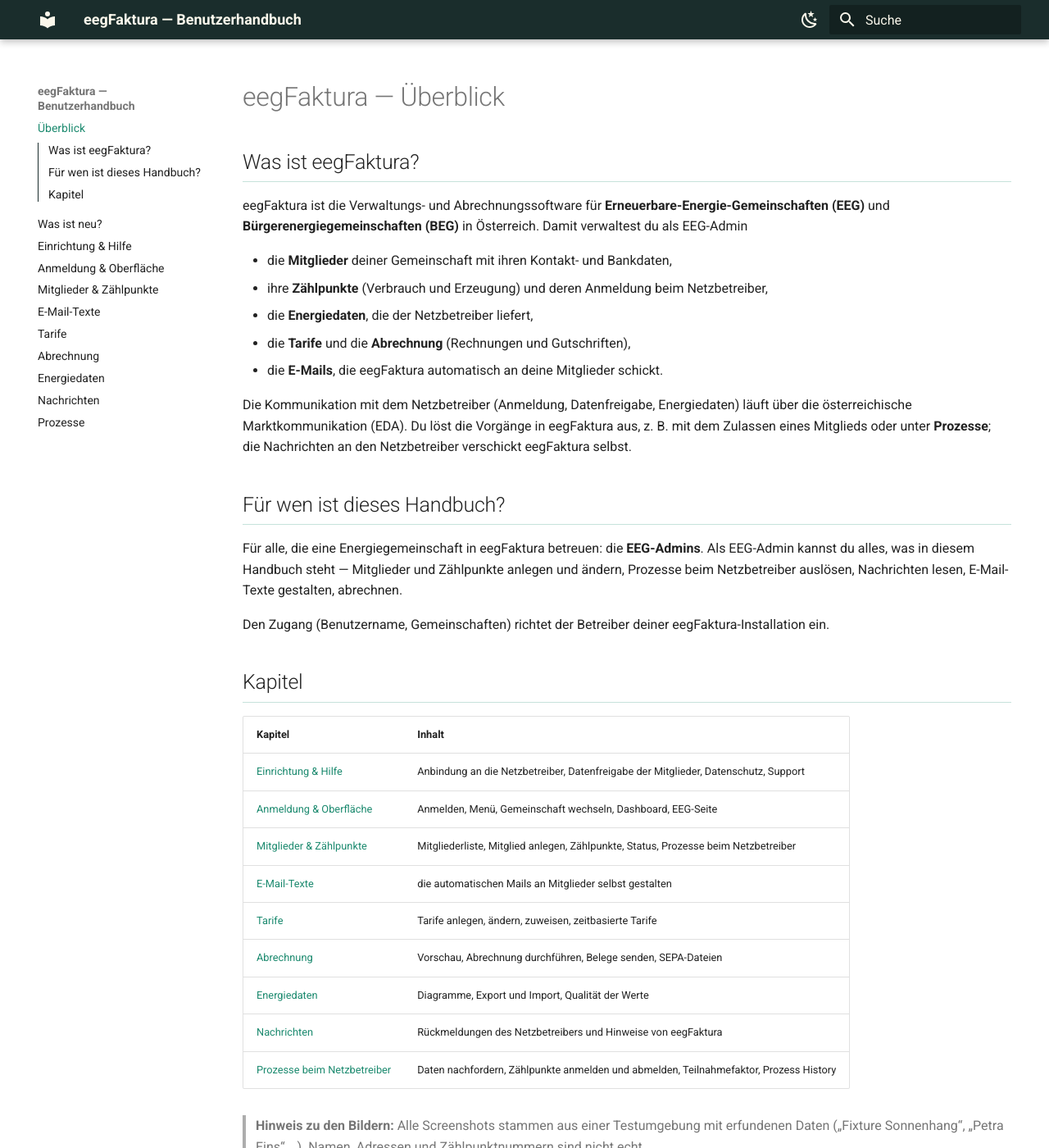
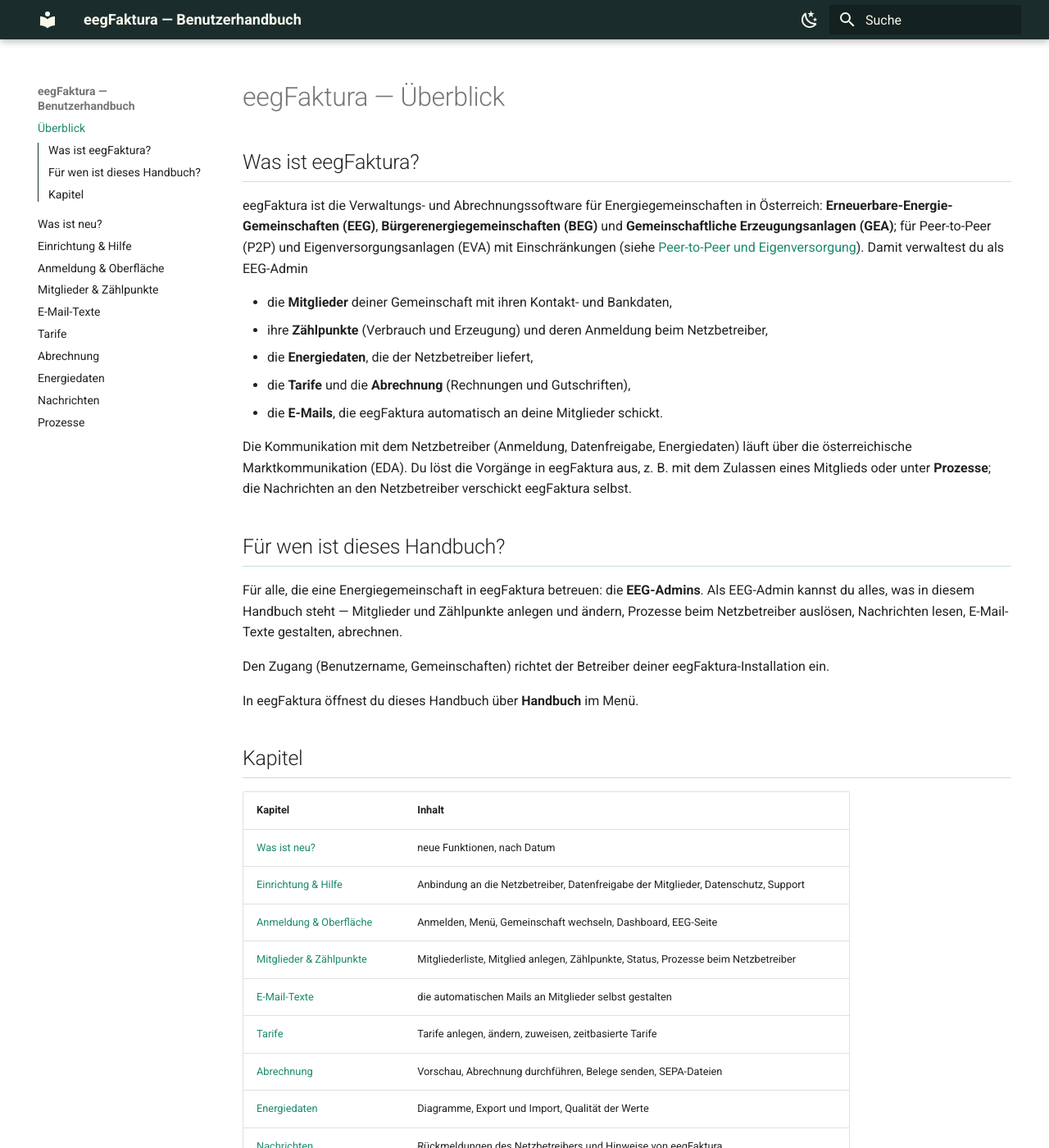
Before and after one commit to eegfaktura/eegfaktura-user-guide, an MkDocs documentation site: the page built from docs/index.md, in a window 1280 px wide and 1400 px high. Shown: the whole window at 82% size. Built offline with MkDocs 1.6.1 and Material for MkDocs 9.7.7, drawn with Linux system fonts in a browser that asks for light colours.

Commit message:
docs(index): community types, chapter table (review 2026-11-26, W-261126-mm1)
Co-Authored-By: Claude Opus 5.5 <noreply@anthropic.com>

```diff
--- a/docs/index.md
+++ b/docs/index.md
@@ -2,8 +2,11 @@
 
 ## Was ist eegFaktura?
 
-eegFaktura ist die Verwaltungs- und Abrechnungssoftware für **Erneuerbare-Energie-Gemeinschaften (EEG)** und
-**Bürgerenergiegemeinschaften (BEG)** in Österreich. Damit verwaltest du als EEG-Admin
+eegFaktura ist die Verwaltungs- und Abrechnungssoftware für Energiegemeinschaften in Österreich:
+**Erneuerbare-Energie-Gemeinschaften (EEG)**, **Bürgerenergiegemeinschaften (BEG)** und **Gemeinschaftliche
+Erzeugungsanlagen (GEA)**; für Peer-to-Peer (P2P) und Eigenversorgungsanlagen (EVA) mit Einschränkungen (siehe
+[Peer-to-Peer und Eigenversorgung](01-anmeldung.md#peer-to-peer-und-eigenversorgung)). Damit verwaltest du als
+EEG-Admin
 
 - die **Mitglieder** deiner Gemeinschaft mit ihren Kontakt- und Bankdaten,
 - ihre **Zählpunkte** (Verbrauch und Erzeugung) und deren Anmeldung beim Netzbetreiber,
@@ -23,10 +26,13 @@ Nachrichten lesen, E-Mail-Texte gestalten, abrechnen.
 
 Den Zugang (Benutzername, Gemeinschaften) richtet der Betreiber deiner eegFaktura-Installation ein.
 
+In eegFaktura öffnest du dieses Handbuch über **Handbuch** im Menü.
+
 ## Kapitel
 
 | Kapitel | Inhalt |
 |---------|--------|
+| [Was ist neu?](changelog.md) | neue Funktionen, nach Datum |
 | [Einrichtung & Hilfe](einrichtung-hilfe.md) | Anbindung an die Netzbetreiber, Datenfreigabe der Mitglieder, Datenschutz, Support |
 | [Anmeldung & Oberfläche](01-anmeldung.md) | Anmelden, Menü, Gemeinschaft wechseln, Dashboard, EEG-Seite |
 | [Mitglieder & Zählpunkte](02-mitglieder-zaehlpunkte.md) | Mitgliederliste, Mitglied anlegen, Zählpunkte, Status, Prozesse beim Netzbetreiber |
```
